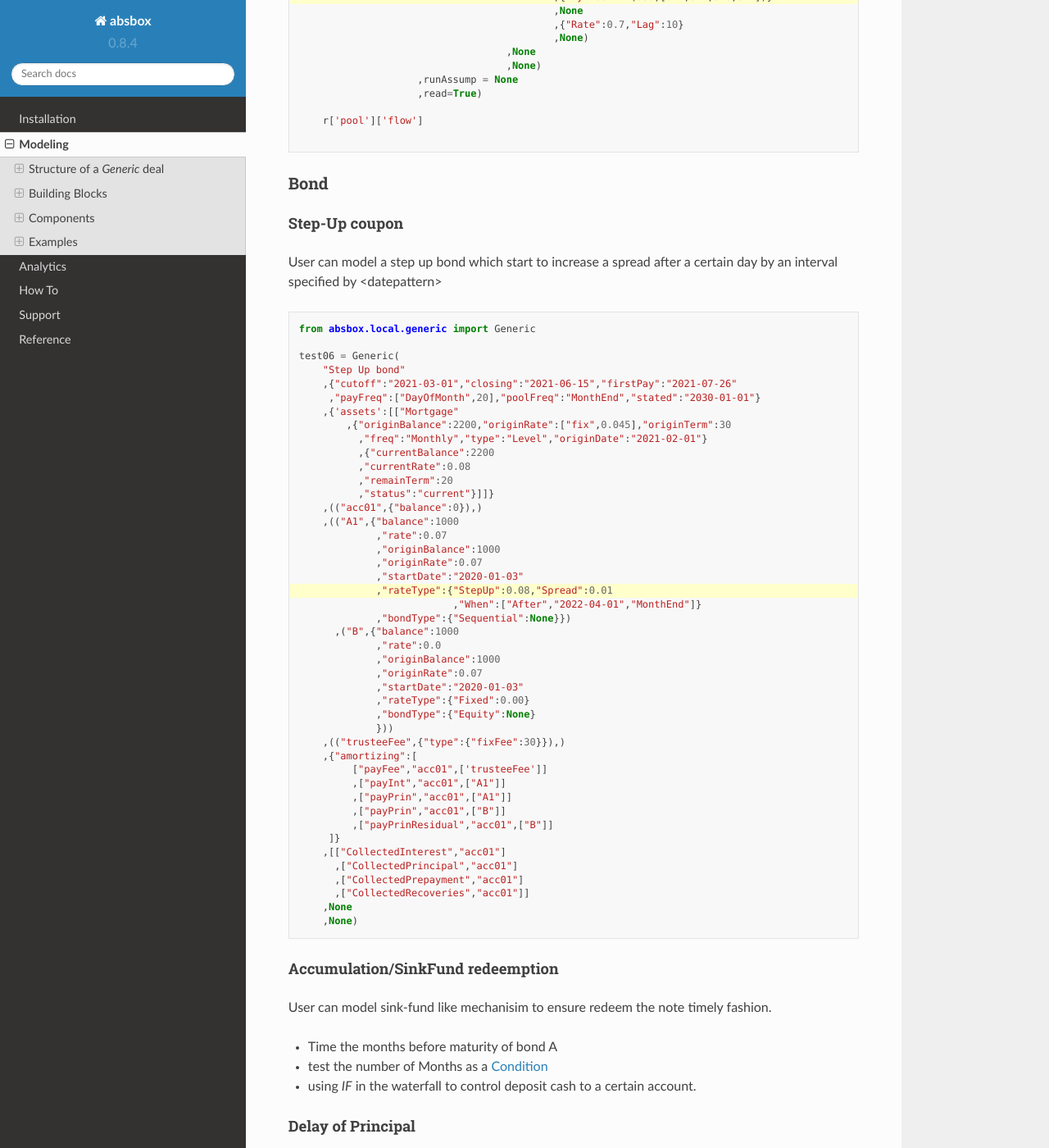
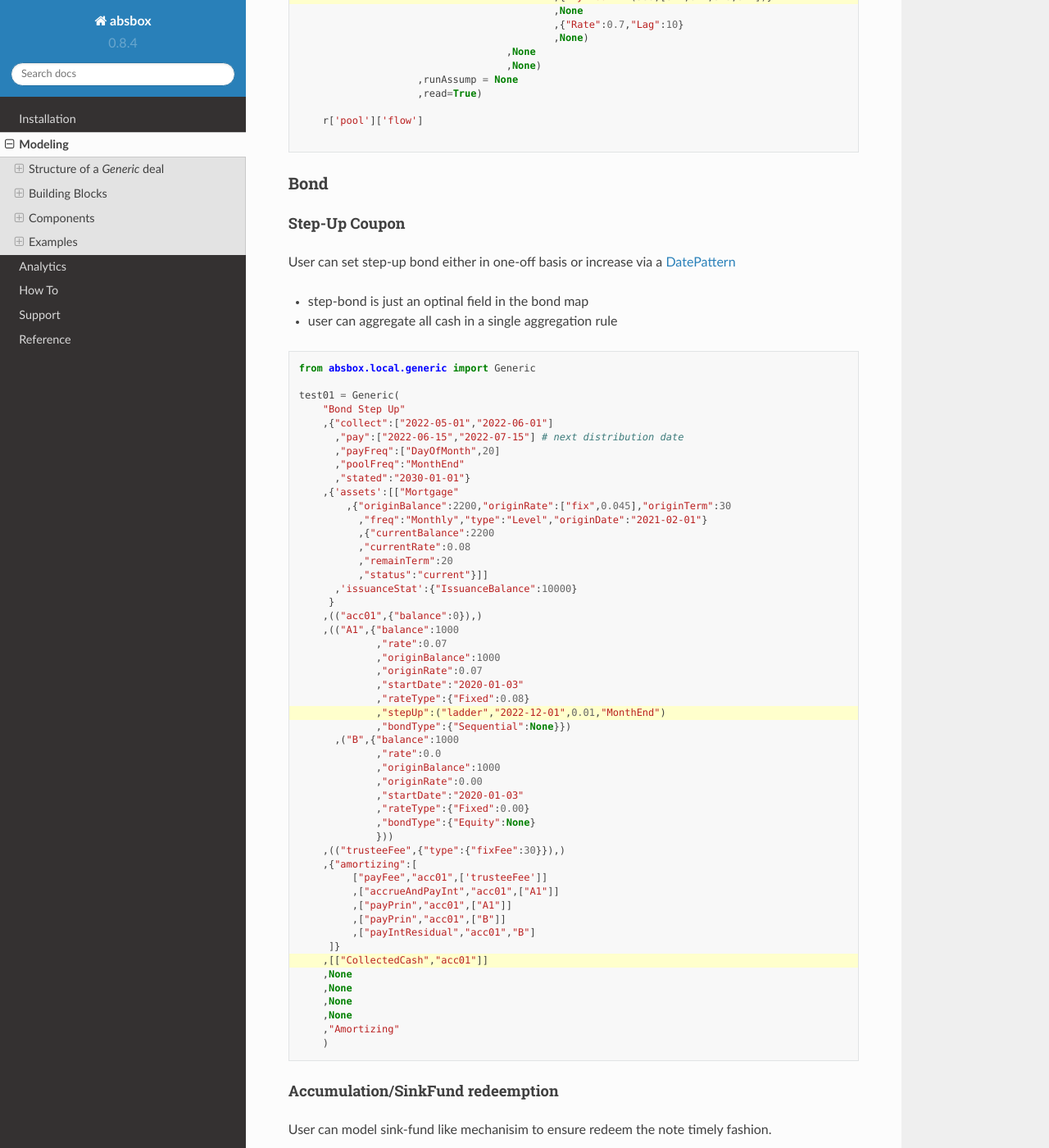
Before and after one commit to yellowbean/absbox-doc, a Sphinx documentation site: the page built from docs/source/modeling.rst, in a window 1280 px wide and 1400 px high, scrolled down 47251 px. Shown: the whole window at 82% size. Built offline with Sphinx 7.4.7 and the Read the Docs theme 2.0.0, drawn with Linux system fonts in a browser that asks for light colours; some of the changed text lies outside the part shown.

Commit message:
include bond step up sample

```diff
--- /dev/null
+++ b/docs/source/deal_sample/bondStepUp.py
@@ -0,0 +1,50 @@
+from absbox.local.generic import Generic
+
+test01 = Generic(
+    "Bond Step Up"
+    ,{"collect":["2022-05-01","2022-06-01"]
+      ,"pay":["2022-06-15","2022-07-15"] # next distribution date
+      ,"payFreq":["DayOfMonth",20]
+      ,"poolFreq":"MonthEnd"
+      ,"stated":"2030-01-01"}
+    ,{'assets':[["Mortgage"
+        ,{"originBalance":2200,"originRate":["fix",0.045],"originTerm":30
+          ,"freq":"Monthly","type":"Level","originDate":"2021-02-01"}
+          ,{"currentBalance":2200
+          ,"currentRate":0.08
+          ,"remainTerm":20
+          ,"status":"current"}]]
+      ,'issuanceStat':{"IssuanceBalance":10000}
+     }
+    ,(("acc01",{"balance":0}),)
+    ,(("A1",{"balance":1000
+             ,"rate":0.07
+             ,"originBalance":1000
+             ,"originRate":0.07
+             ,"startDate":"2020-01-03"
+             ,"rateType":{"Fixed":0.08}
+             ,"stepUp":("ladder","2022-12-01",0.01,"MonthEnd")
+             ,"bondType":{"Sequential":None}})
+      ,("B",{"balance":1000
+             ,"rate":0.0
+             ,"originBalance":1000
+             ,"originRate":0.00
+             ,"startDate":"2020-01-03"
+             ,"rateType":{"Fixed":0.00}
+             ,"bondType":{"Equity":None}
+             }))
+    ,(("trusteeFee",{"type":{"fixFee":30}}),)
+    ,{"amortizing":[
+         ["payFee","acc01",['trusteeFee']]
+         ,["accrueAndPayInt","acc01",["A1"]]
+         ,["payPrin","acc01",["A1"]]
+         ,["payPrin","acc01",["B"]]
+         ,["payIntResidual","acc01","B"]
+     ]}
+    ,[["CollectedCash","acc01"]]
+    ,None
+    ,None
+    ,None
+    ,None
+    ,"Amortizing"
+    )
--- a/docs/source/modeling.rst
+++ b/docs/source/modeling.rst
@@ -2206,14 +2206,17 @@ Schedule Cashflow with Default Amount Vector as assumption
 Bond
 ---------------
 
-Step-Up coupon
-^^^^^^^^^^^^^^^^^^
-
-User can model a step up bond which start to increase a spread after a certain day by an interval specified by <datepattern>
-
-.. literalinclude:: deal_sample/stepup_sample.py
+Step-Up Coupon
+^^^^^^^^^^^^^^^^^^^
+
+User can set step-up bond either in one-off basis or increase via a :ref:`DatePattern`
+
+* step-bond is just an optinal field in the bond map
+* user can aggregate all cash in a single aggregation rule
+
+.. literalinclude:: deal_sample/bondStepUp.py
    :language: python
-   :emphasize-lines: 20
+   :emphasize-lines: 26,44
 
 Accumulation/SinkFund redeemption
 ^^^^^^^^^^^^^^^^^^^^^^^^^^^^^^^^^^^
@@ -2256,8 +2259,6 @@ We can model these two like:
                                                                                                                          ]
 
 
-
-
 Credit Enhancement
 -----------------------
 
```
